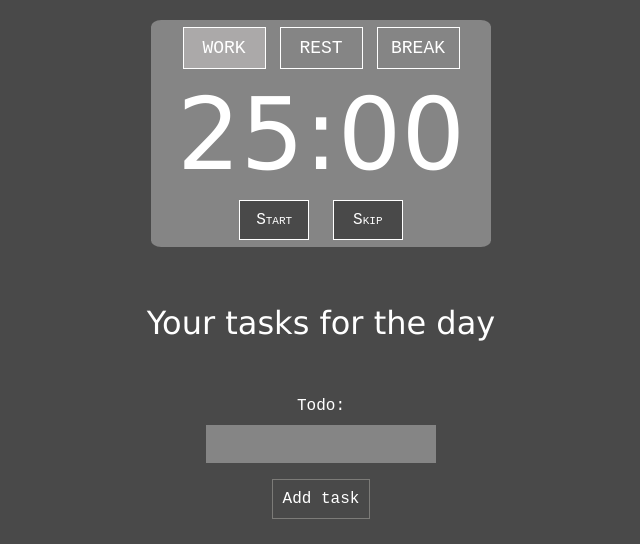
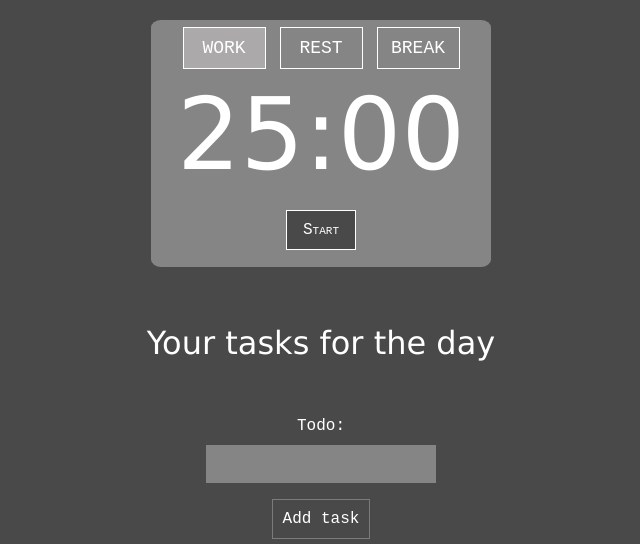
Before and after one commit to donnamagi/Pomodoro-app, a Flask app: page /todolist in a window 1280 px wide. Shown: the part 112-656 px from the top of the page, without its empty margins (319-959 px from the left). Run offline with Flask 2, Linux system fonts and the light colour scheme; the visitor is signed in with stand-in values (Sample User, id 1); data comes from the database, SQL or seed files in the repository; data that the repository does not hold is empty.

Commit message:
Hiding skip button when not relevant

```diff
--- a/app/static/src/timer.js
+++ b/app/static/src/timer.js
@@ -11,11 +11,13 @@ class Timer {
     startTimer() {
         this.isPaused = false;
         counterStartElem.innerHTML = 'Pause';
+        counterSkipElem.style.display = 'inline-block';
     }
 
     pauseTimer() {
         this.isPaused = true;
-        counterStartElem.innerHTML = 'Play';
+        counterStartElem.innerHTML = 'Start';
+        counterSkipElem.style.display = 'none';
     }
 
     updateDisplay() {
--- a/app/static/styles/styles.css
+++ b/app/static/styles/styles.css
@@ -181,3 +181,33 @@ li {
     font-size: medium;
     font-variant: small-caps;
 }
+
+.counter-skip {
+    display: none;
+    width: 50px;
+    margin-left: 0;
+    border-radius: 20%;
+    background-color: inherit;
+}
+
+.main-controls-column {
+    display: flex;
+    justify-content: space-between;
+    background-color: inherit;
+}
+
+.controls-column {
+    width: 83px;
+    padding: 2%;
+    padding-top: 0;
+    padding-bottom: 0;
+    cursor: default;
+    background-color: inherit;
+}
+
+.play-btn-column {
+    padding: 2%;
+    padding-top: 0;
+    padding-bottom: 0;
+    background-color: inherit;
+}
--- a/app/templates/todolist.html
+++ b/app/templates/todolist.html
@@ -9,8 +9,16 @@
             <button id = "break", class="counter-button break">BREAK</button>
         </div>
         <h1 class="counter-display">00:00</h1>
-        <button class="counter-start">Start</button>
-        <button class="counter-skip">Skip</button>
+        <div class="main-controls-column">
+            <div class="controls-column">
+            </div>
+            <div class="play-btn-column">
+                <button class="counter-start">Start</button>
+            </div>
+            <div class="controls-column">
+                <button class="counter-skip">>></button>
+            </div>
+        </div>
         <script src="{{ url_for('static',filename='src/timer.js') }}"></script>
         <script src="{{ url_for('static',filename='src/app.js') }}"></script>
     </div>
```
